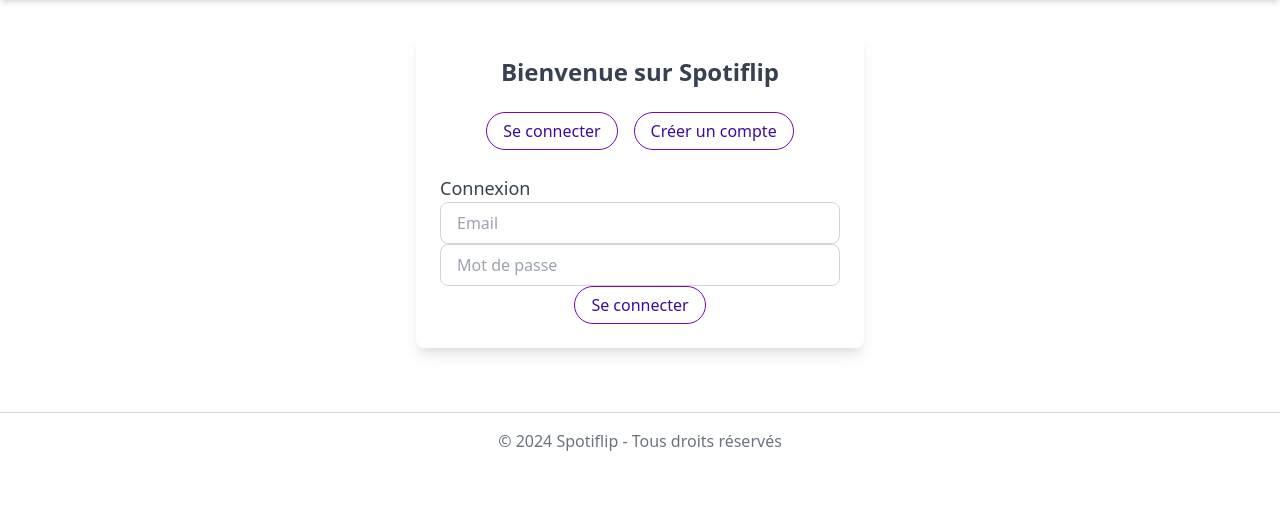
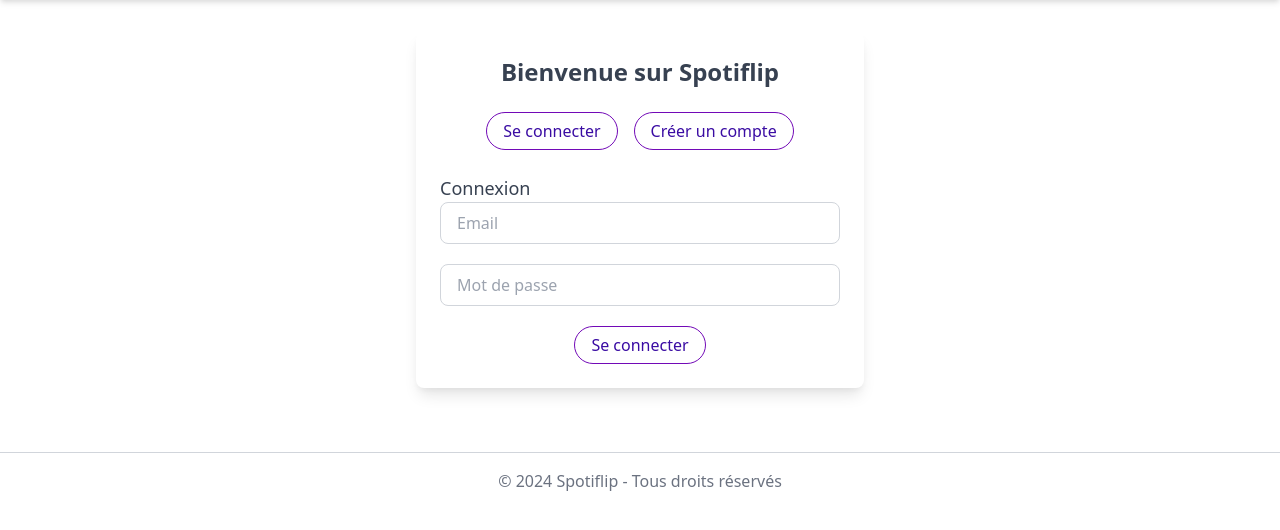
Before and after one commit to Crokmooo/Spotiflip, a PHP site: page /connect in a window 1280 px wide. Shown: the part 68-598 px from the top of the page. Run offline with PHP 8.4, Linux system fonts and the light colour scheme.

Commit message:
FINI 💖

```diff
--- a/public/css/style.css
+++ b/public/css/style.css
@@ -706,6 +706,10 @@ video {
   margin-top: 2rem;
 }
 
+.mt-5 {
+  margin-top: 1.25rem;
+}
+
 .block {
   display: block;
 }
--- a/views/connect.php
+++ b/views/connect.php
@@ -31,9 +31,9 @@
             <input type="email" name="email" placeholder="Email"
                    class="w-full px-4 py-2 border border-gray-300 rounded-lg focus:outline-none focus:ring-2 focus:ring-synthwave-dark">
             <input type="password" name="password" placeholder="Mot de passe"
-                   class="w-full px-4 py-2 border border-gray-300 rounded-lg focus:outline-none focus:ring-2 focus:ring-synthwave-dark">
+                   class="mt-5 w-full px-4 py-2 border border-gray-300 rounded-lg focus:outline-none focus:ring-2 focus:ring-synthwave-dark">
             <button type="submit"
-                    class="text-synthwave-dark border border-synthwave-mid font-medium py-1.5 px-4 rounded-full hover:shadow-synthwave transition-all mx-auto block">
+                    class="mt-5 text-synthwave-dark border border-synthwave-mid font-medium py-1.5 px-4 rounded-full hover:shadow-synthwave transition-all mx-auto block">
                 Se connecter
             </button>
 
@@ -44,13 +44,13 @@
             <input type="text" name="username" placeholder="Nom d'utilisateur"
                    class="w-full px-4 py-2 border border-gray-300 rounded-lg focus:outline-none focus:ring-2 focus:ring-synthwave-dark">
             <input type="text" name="gender" placeholder="Genre"
-                   class="w-full px-4 py-2 border border-gray-300 rounded-lg focus:outline-none focus:ring-2 focus:ring-synthwave-dark">
+                   class="mt-5 w-full px-4 py-2 border border-gray-300 rounded-lg focus:outline-none focus:ring-2 focus:ring-synthwave-dark">
             <input type="email" name="email" placeholder="Email"
-                   class="w-full px-4 py-2 border border-gray-300 rounded-lg focus:outline-none focus:ring-2 focus:ring-synthwave-dark">
+                   class="mt-5 w-full px-4 py-2 border border-gray-300 rounded-lg focus:outline-none focus:ring-2 focus:ring-synthwave-dark">
             <input type="password" name="password" placeholder="Mot de passe"
-                   class="w-full px-4 py-2 border border-gray-300 rounded-lg focus:outline-none focus:ring-2 focus:ring-synthwave-dark">
+                   class="mt-5 w-full px-4 py-2 border border-gray-300 rounded-lg focus:outline-none focus:ring-2 focus:ring-synthwave-dark">
             <button type="submit"
-                    class="text-synthwave-dark border border-synthwave-mid font-medium py-1.5 px-4 rounded-full hover:shadow-synthwave transition-all mx-auto block">
+                    class="mt-5 text-synthwave-dark border border-synthwave-mid font-medium py-1.5 px-4 rounded-full hover:shadow-synthwave transition-all mx-auto block">
                 Créer un compte
             </button>
         </form>
```
